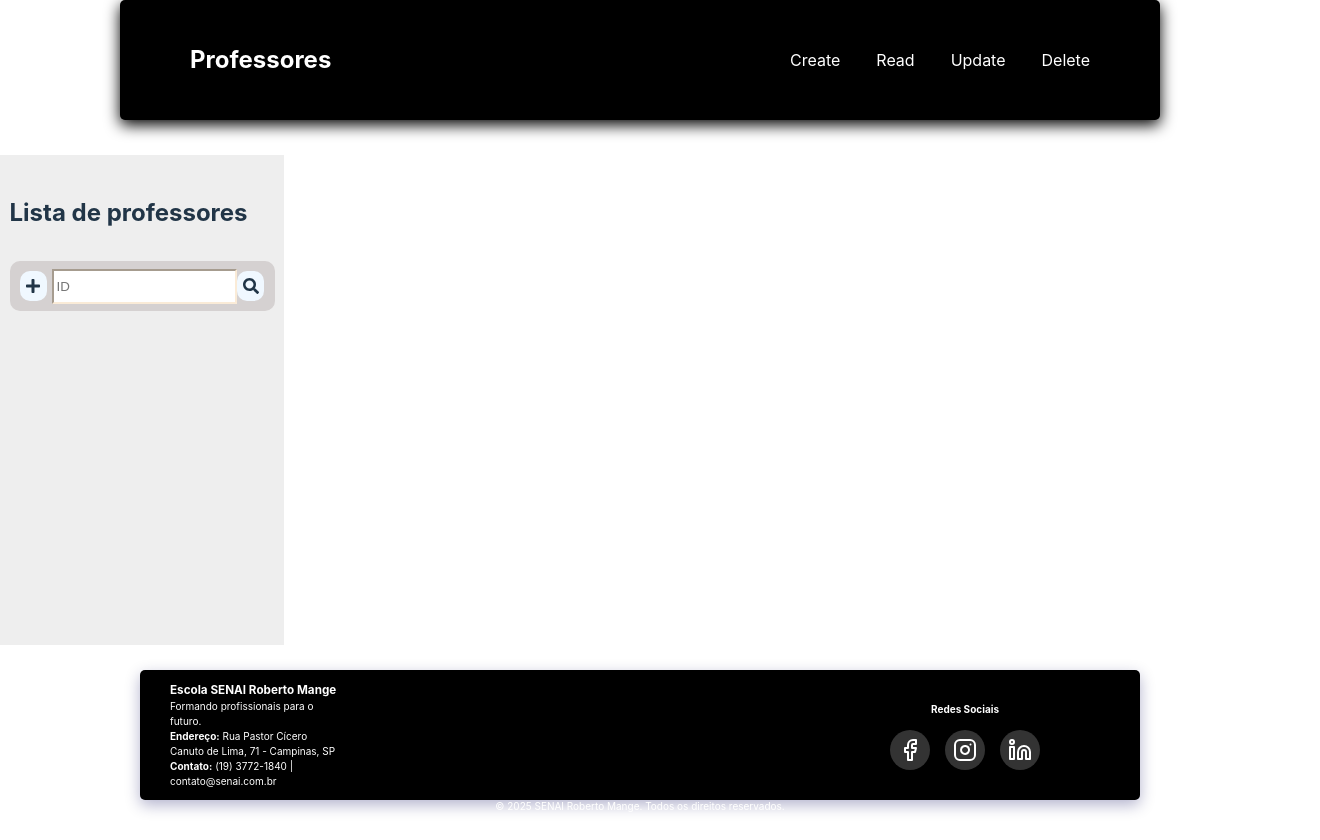
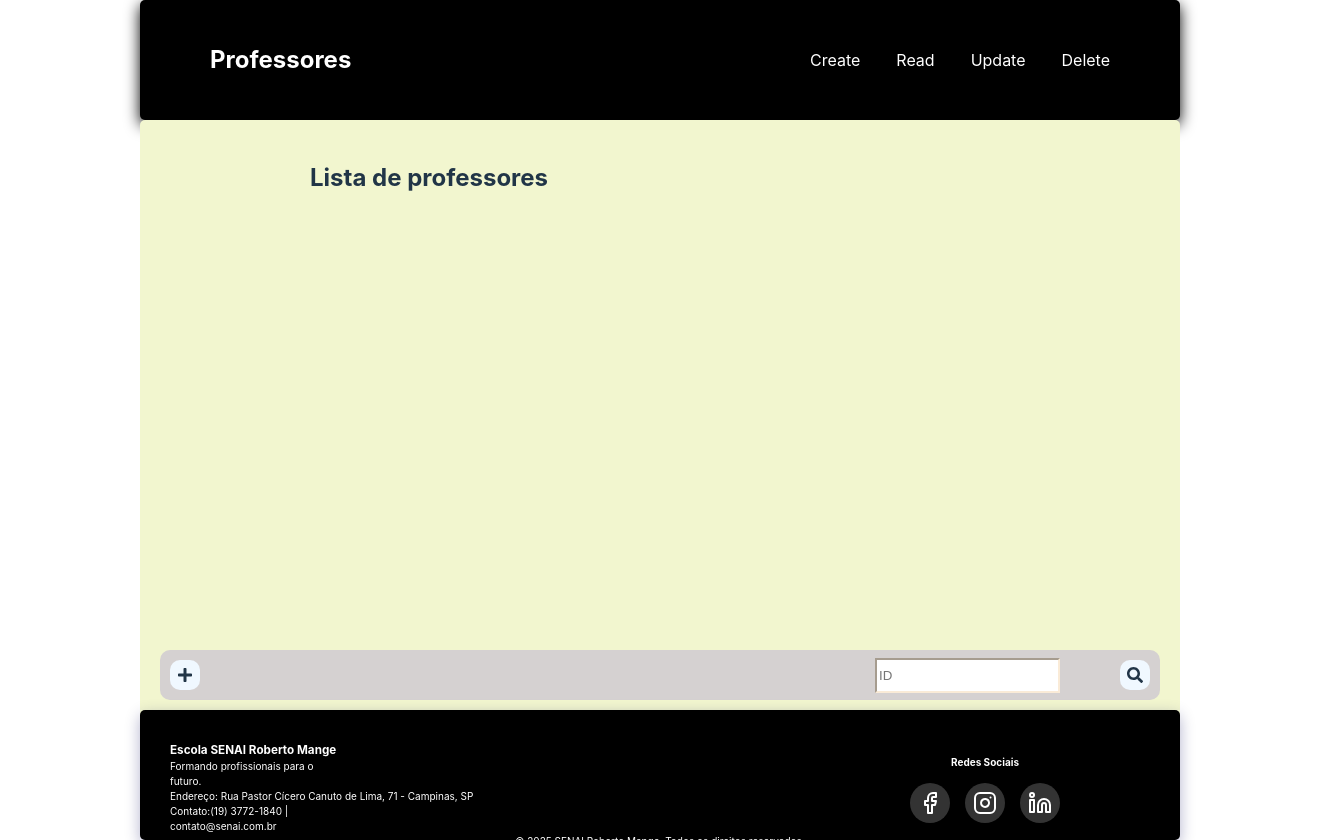
Before and after one commit to lindomarbatistao/3DSMB-11, a React (Vite) app in the folder front/: page /teacher in a window 1280 px wide. Shown: the whole page, 1320 px wide, since content can reach past the window. Before the commit the page ends 800 px from the top, so only its background shows below. Built offline with nearby package versions, Linux system fonts and the light colour scheme.

Commit message:
06-03-25 10:36

```diff
--- a/front/src/components/footer/index.jsx
+++ b/front/src/components/footer/index.jsx
@@ -11,8 +11,8 @@ export default function Footer() {
                 <section className="school-info">
                     <h3>Escola SENAI Roberto Mange</h3>
                     <p>Formando profissionais para o futuro.</p>
-                    <p><strong>Endereço:</strong> Rua Pastor Cícero Canuto de Lima, 71 - Campinas, SP</p>
-                    <p><strong>Contato:</strong> (19) 3772-1840 | contato@senai.com.br</p>
+                    Endereço: Rua Pastor Cícero Canuto de Lima, 71 - Campinas, SP
+                    <p>Contato:(19) 3772-1840 | contato@senai.com.br</p>
                 </section>
 
                 {/* Redes sociais */}
--- a/front/src/components/footer/styles.css
+++ b/front/src/components/footer/styles.css
@@ -2,9 +2,9 @@
     border-radius: 5px;
     position: fixed;
     bottom: 0;
-    width: 100%;
+    width: 100vw;
     max-width: 1000px;
-    height: 130px;
+    height: 90px;
     background-color: #000000;
     color: white;
     left: 50%;
@@ -12,6 +12,7 @@
     text-align: center;
     font-size: 10px;
     box-shadow: 0 5px 15px rgba(3, 1, 90, 0.3);
+    padding: 20px;
   }
 
 
@@ -21,23 +22,25 @@
     align-items: center;
     flex-wrap: wrap;
     max-width: 900px;
-    padding-left: 30px;
+    padding-left: 10px;
   }
 
   .school-info {
     text-align: left;
-    max-width: 400px;
+    width: 100%; /* Usa 100% da largura disponível */
+    max-width: 1000px; /* Ajuste a largura máxima se necessário */
+
   }
 
   .social-media {
-    padding-right: 30px;
+    padding-right: 10px;
   }
 
   .social-icons {
     display: flex;
     gap: 15px;
     justify-content: center;
-    margin-top: 10px;
+    margin-top: 0px;
   }
 
   .social-icons a {
@@ -68,7 +71,7 @@
   }
 
   .footer-bottom p{
-    margin-top: 10px;
+    margin-top: 0px;
     font-size: 10px;
     width: 100%;
     text-align: center;
--- a/front/src/main.jsx
+++ b/front/src/main.jsx
@@ -7,8 +7,6 @@ import Footer from './components/footer/index.jsx'
 
 createRoot(document.getElementById('root')).render(
   <StrictMode>
-    <Head />
     <App />
-    <Footer />
   </StrictMode>,
 )
--- a/front/src/pages/teacher/index.jsx
+++ b/front/src/pages/teacher/index.jsx
@@ -1,6 +1,8 @@
 import React, { useState, useEffect } from "react";
 import { FaEdit, FaTrash, FaPlus, FaSearch } from 'react-icons/fa'
 import ModalProfessores from "../../components/modal";
+import Head from "../../components/head";
+import Footer from "../../components/footer";
 import axios from "axios";
 import './styles.css'
 
@@ -73,6 +75,7 @@ export default function Teacher() {
 
     return (
         <div className="container_teacher">
+            <Head/>
             <section className="section-teacher">
                 <div className="table-teacher">
                     <h2>Lista de professores</h2>
@@ -134,6 +137,7 @@ export default function Teacher() {
                     atualizar={atualizar}
                 />
             </section>
+            <Footer/>
         </div>
     )
 }
--- a/front/src/pages/teacher/styles.css
+++ b/front/src/pages/teacher/styles.css
@@ -1,25 +1,40 @@
 .container_teacher{
+    width: 100vw;
+    height: 100vh;
+    display: flex;
+    align-items: center;
+    justify-content: space-between;
+    border-radius: 5px;
+    padding: 20px;
+    overflow: hidden;
+    position: relative;
+    left: 50%;
+    transform: translate(-50%);
+}
+
+.section-teacher{
+    width: 80vw;
+    max-width: 1000px;
+    height: 70vh;
     display: flex;
     flex-direction: column;
     align-items: center;
     justify-content: space-between;
-    width: 80%;
-    max-width: 1000px;
+    border-radius: 5px;
     padding: 20px;
-    height: 450px;
-    background-color: rgb(238, 238, 238);
-    /* left: 50%; */
-    /* transform: translate(-50%); */
+    background-color: rgb(242, 246, 207);
     overflow: hidden;
+    position: relative;
+    left: 50%;
+    transform: translate(-50%);
 }
 
-.table-section{
+.table-teacher{
+    width: 75vw;
+    max-width: 700px;
     display: flex;
-    align-items: center;
-    justify-content: space-between;
     flex-direction: column;
-    width: 100%;
-    overflow: hidden;
+    overflow-y: auto;
 }
 
 .edit{
```
